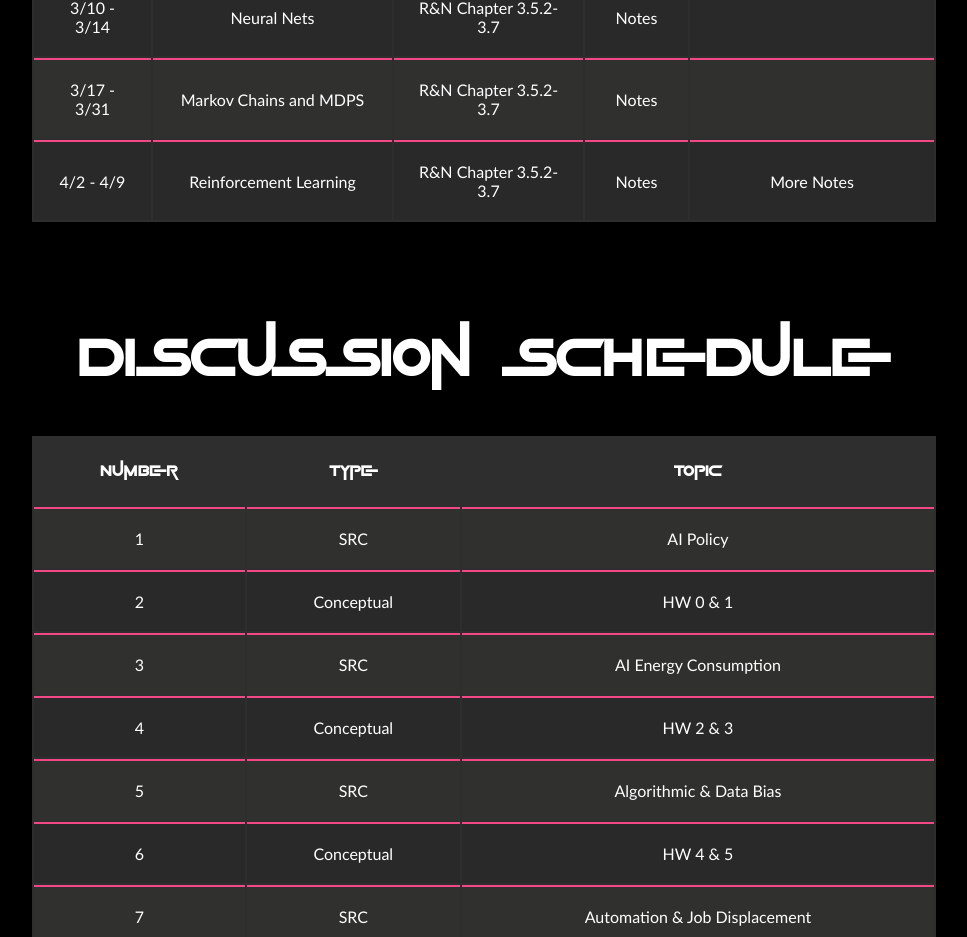
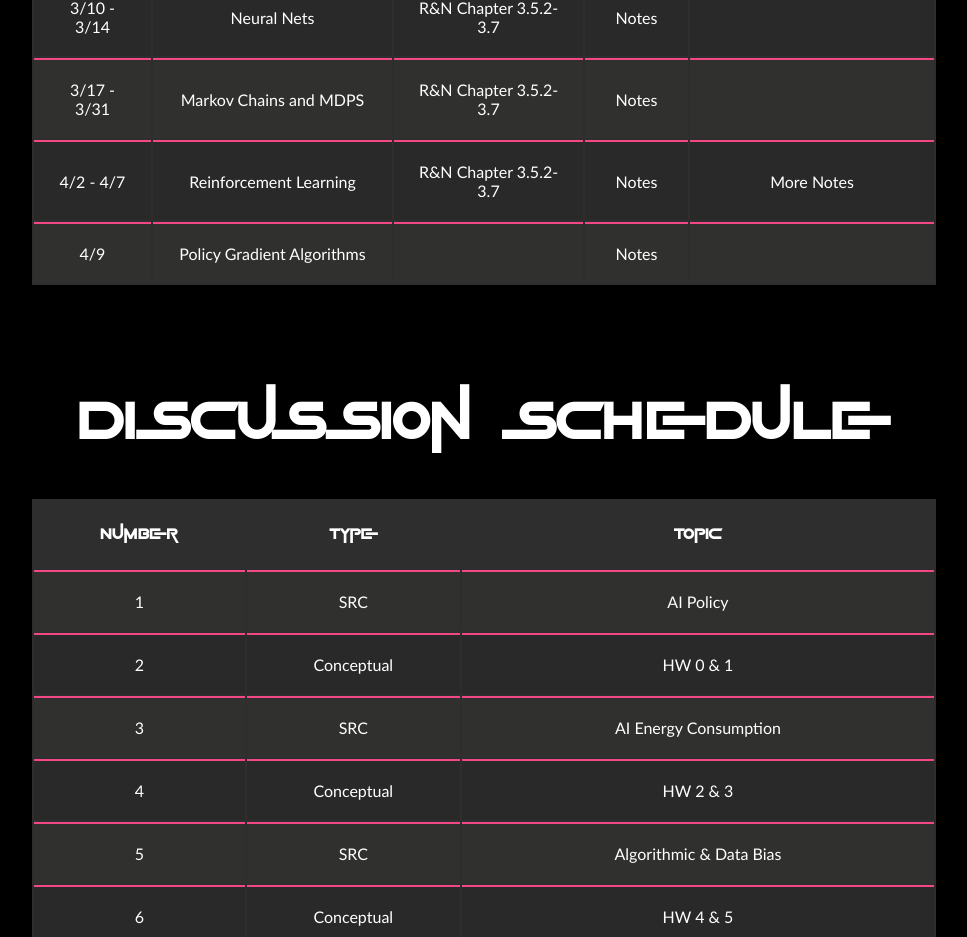
Before and after one commit to BrownCSCI410/s25-website, a React (Create React App) app: page / in a window 1280 px wide. Shown: the part 2205-3142 px from the top of the page, without its empty margins (156-1123 px from the left). Built offline with nearby package versions, Linux system fonts and the light colour scheme.

Commit message:
apr 9 lecture notes

```diff
--- a/src/Components/Lectures/Lectures.tsx
+++ b/src/Components/Lectures/Lectures.tsx
@@ -232,7 +232,7 @@ export class Lectures extends React.Component<LectureProps> {
 		},
 		{
 			cellNames: [
-				"4/2 - 4/9",
+				"4/2 - 4/7",
 				"Reinforcement Learning",
 				"R&N Chapter 3.5.2-3.7",
 				"Notes",
@@ -243,6 +243,19 @@ export class Lectures extends React.Component<LectureProps> {
 				["More Notes", require("./lecture_notes/rl_notes.pdf")],
 			]),
 			autoReleaseDate: "Apr 2, 2025 04:00:00 EDT",
+		},
+		{
+			cellNames: [
+				"4/9",
+				"Policy Gradient Algorithms",
+				"",
+				"Notes",
+				"",
+			],
+			cellNametoLinks: new Map<string, string>([
+				["Notes", require("./slides/Policy_Gradient_Algos_Notes.pdf")],
+			]),
+			autoReleaseDate: "Apr 9, 2025 04:00:00 EDT",
 		},
 
 		/**
```
Also changed, not shown: 1 other file (tests, documents, lock files or other folders).
